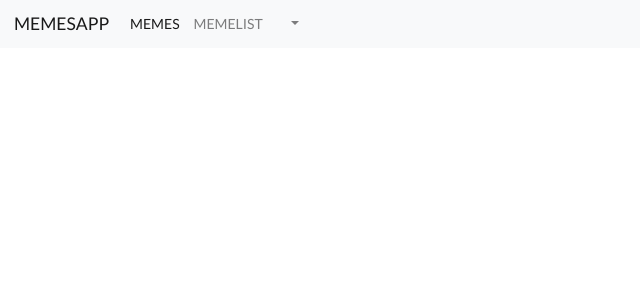
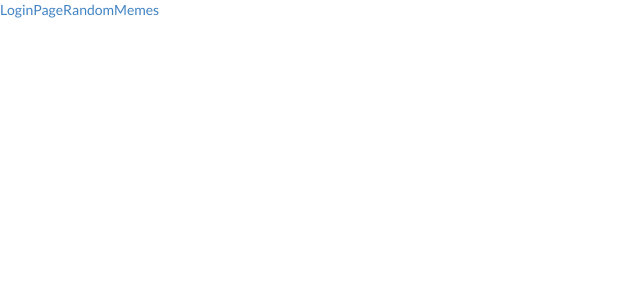
Before and after one commit to stellanyambura/memes-app, a React (Create React App) app: page / in a window 1280 px wide. Shown: the top 300 px of the page, without its empty margins (0-640 px from the left). Built offline with nearby package versions, Linux system fonts and the light colour scheme.

Commit message:
edditted

```diff
--- a/src/components/Navbar.js
+++ b/src/components/Navbar.js
@@ -1,69 +1,110 @@
 import React from 'react'
-import Home from './Home'
-const Navbar = () => {
-    return (
-        <nav className="navbar navbar-expand-lg navbar-light bg-light">
-      <a className="navbar-brand" href="#">
-        MEMESAPP
-      </a>
-      <button
-        className="navbar-toggler"
-        type="button"
-        data-toggle="collapse"
-        data-target="#navbarNavDropdown"
-        aria-controls="navbarNavDropdown"
-        aria-expanded="false"
-        aria-label="Toggle navigation"
-      >
-        <span className="navbar-toggler-icon"></span>
-      </button>
+import {NavLink} from 'react-router-dom'
 
-      <div className="collapse navbar-collapse" id="navbarNavDropdown">
-        <ul className="navbar-nav">
-          <li className="nav-item active">
-            <a className="nav-link" href="#">
-              MEMES<span className="sr-only">(LIST)</span>
-            </a>
-          </li>
-          <li className="nav-item">
-            <a className="nav-link" href="#">
-              MEMELIST
-            </a>
-          </li>
-          <li className="nav-item">
-            <a className="nav-link" href="#">
+const Nav=()=>{
+    return(
+    <nav>
+        <NavLink to="/loginpage">LoginPage</NavLink>
+        <NavLink exact="true" to="/randommemes">RandomMemes</NavLink>
 
-            </a>
-          </li>
-          <li className="nav-item dropdown">
-            <a
-              className="nav-link dropdown-toggle"
-              href="#"
-              id="navbarDropdownMenuLink"
-              data-toggle="dropdown"
-              aria-haspopup="true"
-              aria-expanded="false"
-            >
+</nav>
+    )
+  }
+  export default Nav
 
-            </a>
-            <div
-              className="dropdown-menu"
-              aria-labelledby="navbarDropdownMenuLink"
-            >
-              <a className="dropdown-item" href="#">
-                Action
-              </a>
-              <a className="dropdown-item" href="#">
-                Another action
-              </a>
-              <a className="dropdown-item" href="#">
-                Something else here
-              </a>
-            </div>
-          </li>
-        </ul>
-      </div>
-    </nav>
-  );
-};
-export default Navbar;
+
+
+
+
+
+
+
+
+
+
+
+
+
+
+
+
+
+
+
+
+
+
+
+
+
+
+
+
+
+// const Navbar = () => {
+//     return (
+//         <nav className="navbar navbar-expand-lg navbar-light bg-light">
+//       <a className="navbar-brand" href="#">
+//         MEMESAPP
+//       </a>
+//       <button
+//         className="navbar-toggler"
+//         type="button"
+//         data-toggle="collapse"
+//         data-target="#navbarNavDropdown"
+//         aria-controls="navbarNavDropdown"
+//         aria-expanded="false"
+//         aria-label="Toggle navigation"
+//       >
+//         <span className="navbar-toggler-icon"></span>
+//       </button>
+
+//       <div className="collapse navbar-collapse" id="navbarNavDropdown">
+//         <ul className="navbar-nav">
+//           <li className="nav-item active">
+//             <a className="nav-link" href="#">
+//               MEMES<span className="sr-only">(LIST)</span>
+//             </a>
+//           </li>
+//           <li className="nav-item">
+//             <a className="nav-link" href="#">
+//               MEMELIST
+//             </a>
+//           </li>
+//           <li className="nav-item">
+//             <a className="nav-link" href="#">
+
+//             </a>
+//           </li>
+//           <li className="nav-item dropdown">
+//             <a
+//               className="nav-link dropdown-toggle"
+//               href="#"
+//               id="navbarDropdownMenuLink"
+//               data-toggle="dropdown"
+//               aria-haspopup="true"
+//               aria-expanded="false"
+//             >
+
+//             </a>
+//             <div
+//               className="dropdown-menu"
+//               aria-labelledby="navbarDropdownMenuLink"
+//             >
+//               <a className="dropdown-item" href="#">
+//                 Action
+//               </a>
+//               <a className="dropdown-item" href="#">
+//                 Another action
+//               </a>
+//               <a className="dropdown-item" href="#">
+//                 Something else here
+//               </a>
+//             </div>
+//           </li>
+//         </ul>
+//       </div>
+//     </nav>
+//   );
+// };
+// export default Navbar;
```
